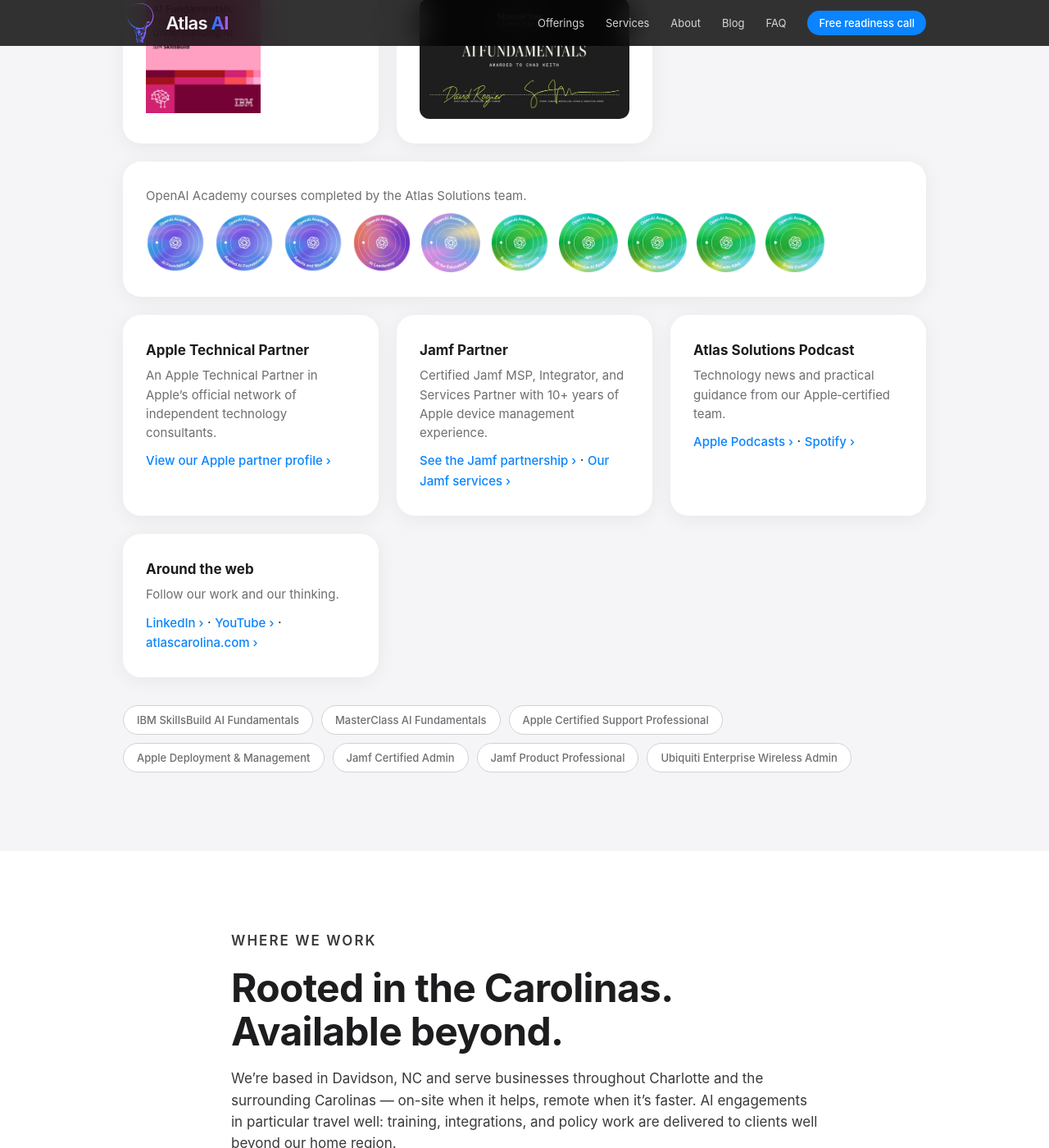
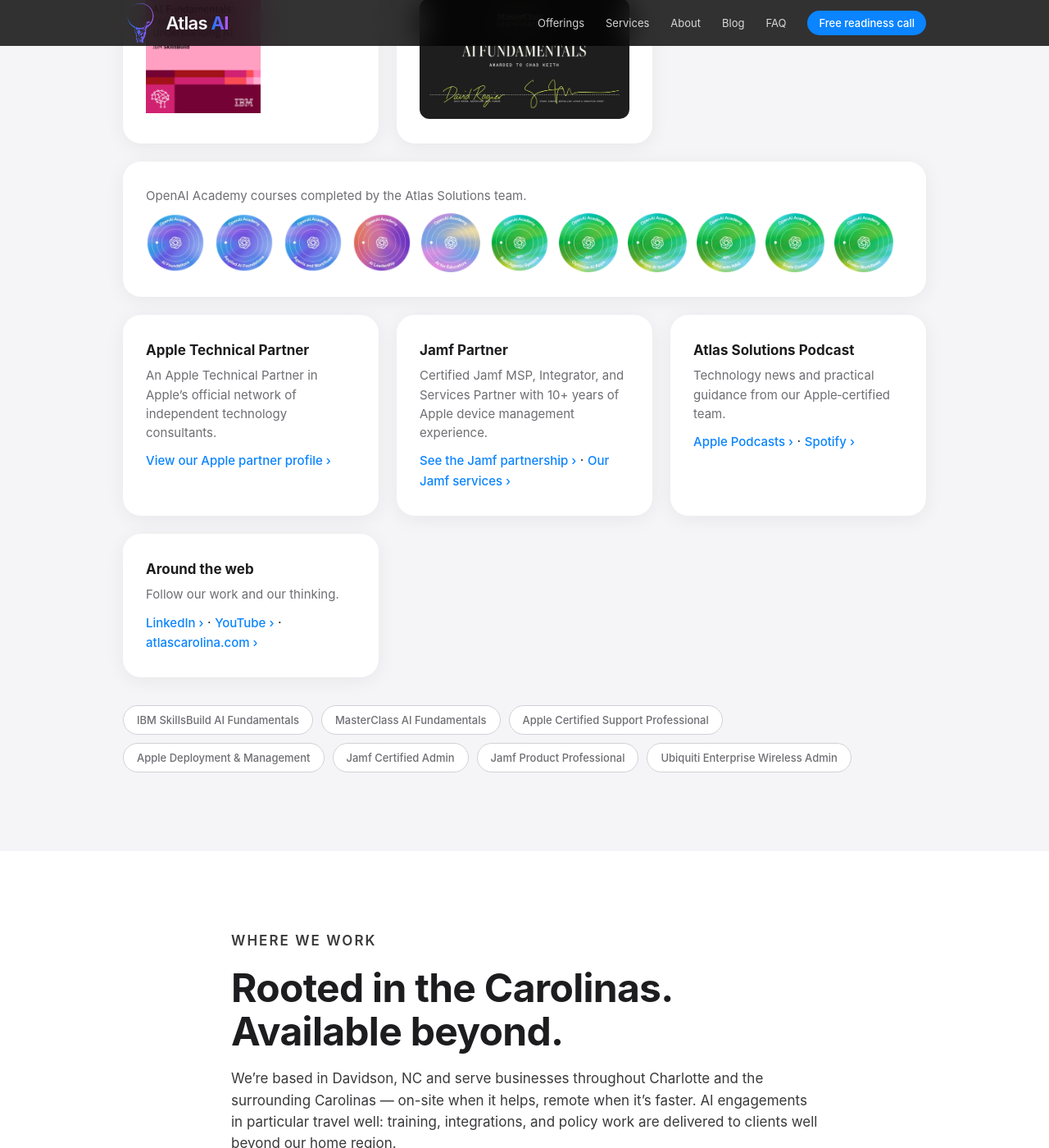
Before and after one commit to chadakeith/atlas-solutions-ai, a Jekyll site: the page about.html, which Jekyll copies as it is, in a window 1280 px wide and 1400 px high, scrolled down 4757 px. Shown: the whole window at 82% size. Built offline with Jekyll 4.4.1, drawn with Linux system fonts in a browser that asks for light colours.

Commit message:
Add the Extend Codex Workflows OpenAI Academy badge.
It sits at the end of the green course group, after Scale Codex Across Teams and Systems. Home shrinks to 56px so eleven stay on one desktop line. Mobile wraps by color: 5+6 on Home, 5+3+3 in the tighter About card.

```diff
--- a/about.html
+++ b/about.html
@@ -303,6 +303,12 @@
                 <img src="assets/img/credentials/openai-academy-scale-codex-badge.png" alt="OpenAI Academy Scale Codex Across Teams and Systems course badge" width="72" height="72" loading="lazy" decoding="async">
               </picture>
             </a>
+            <a href="https://oaiacademy.credential.net/d93805c3-559e-4c3c-bce0-9cc334097037" target="_blank" rel="noopener">
+              <picture>
+                <source srcset="assets/img/credentials/openai-academy-codex-workflows-badge.webp" type="image/webp">
+                <img src="assets/img/credentials/openai-academy-codex-workflows-badge.png" alt="OpenAI Academy Extend Codex Workflows course badge" width="72" height="72" loading="lazy" decoding="async">
+              </picture>
+            </a>
           </div>
         </div>
         <div class="cred reveal">
--- a/assets/style.css
+++ b/assets/style.css
@@ -347,30 +347,38 @@ a.card-link:hover { text-decoration: none; }
   display: block; width: 72px; height: 72px;
 }
 .cred:has(.oai-badge-row) { grid-column: 1 / -1; }
-/* Ten 72px badges need 828px on one line. Shrink as the container
-   tightens so desktop Home stays one line (10×60px + 12px gaps = 708px,
-   which fits the ~716px Home prose). Mid widths wrap 5+5. The tight
-   About card shrinks a little further so five still fit on a line. */
+/* Eleven 72px badges need 912px on one line (twelve would need 996px).
+   About at ~924px still holds 72px. Home is ~716px, so shrink to 56px
+   with an 8px gap (696px) to stay on one line. A twelfth at 52px would
+   still fit Home (712px). Narrower: wrap after the five purple badges
+   (5+6 now; 6+6 later if the twelfth is purple). */
 #backed-by .prose,
 .cred:has(.oai-badge-row) { container-type: inline-size; }
-@container (max-width: 827px) {
+@container (max-width: 911px) {
   .oai-badge-row img { width: 64px; height: 64px; }
 }
-@container (max-width: 747px) {
-  .oai-badge-row img { width: 60px; height: 60px; }
+@container (max-width: 823px) {
+  .oai-badge-row { gap: 8px; }
+  .oai-badge-row img { width: 56px; height: 56px; }
 }
-@container (max-width: 707px) {
+@container (max-width: 695px) {
   .oai-badge-row a:nth-child(5) {
-    margin-right: calc(100% - 5 * 60px - 4 * 12px);
+    margin-right: calc(100% - 5 * 56px - 4 * 8px);
   }
 }
-/* Five 60px badges need 348px; shrink so 5+5 still holds in the
-   ~290px About card and ~346px Home column. */
+/* Five 56px badges need 312px; shrink to 48px so a 5+6 wrap can
+   hold in the ~346px Home column. The tighter ~290px About card
+   cannot fit six at 48px, so greens wrap 3+3 (5+3+3). */
 @container (max-width: 347px) {
   .oai-badge-row img { width: 48px; height: 48px; }
   .oai-badge-row { gap: 8px; }
   .oai-badge-row a:nth-child(5) {
     margin-right: calc(100% - 5 * 48px - 4 * 8px);
+  }
+}
+@container (max-width: 327px) {
+  .oai-badge-row a:nth-child(8) {
+    margin-right: calc(100% - 3 * 48px - 2 * 8px);
   }
 }
 .pill-row { display: flex; flex-wrap: wrap; gap: 10px; margin-top: 34px; }
--- a/index.html
+++ b/index.html
@@ -480,6 +480,12 @@
             <img src="assets/img/credentials/openai-academy-scale-codex-badge.png" alt="OpenAI Academy Scale Codex Across Teams and Systems course badge" width="72" height="72" loading="lazy" decoding="async">
           </picture>
         </a>
+        <a href="https://oaiacademy.credential.net/d93805c3-559e-4c3c-bce0-9cc334097037" target="_blank" rel="noopener">
+          <picture>
+            <source srcset="assets/img/credentials/openai-academy-codex-workflows-badge.webp" type="image/webp">
+            <img src="assets/img/credentials/openai-academy-codex-workflows-badge.png" alt="OpenAI Academy Extend Codex Workflows course badge" width="72" height="72" loading="lazy" decoding="async">
+          </picture>
+        </a>
       </div>
     </div>
   </section>
```
Also changed, not shown: assets/img/credentials/openai-academy-codex-workflows-badge.png (added), assets/img/credentials/openai-academy-codex-workflows-badge.webp (added).
